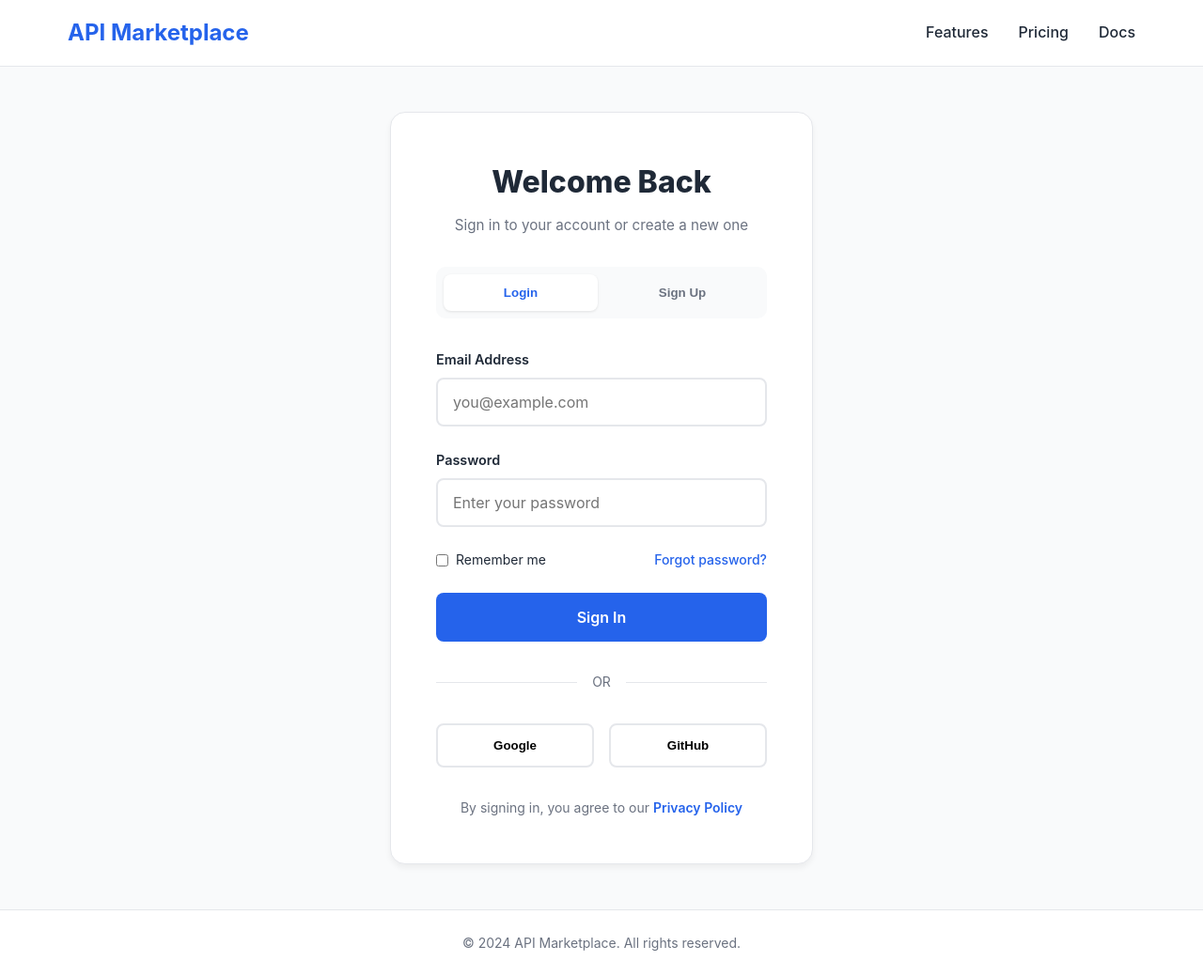
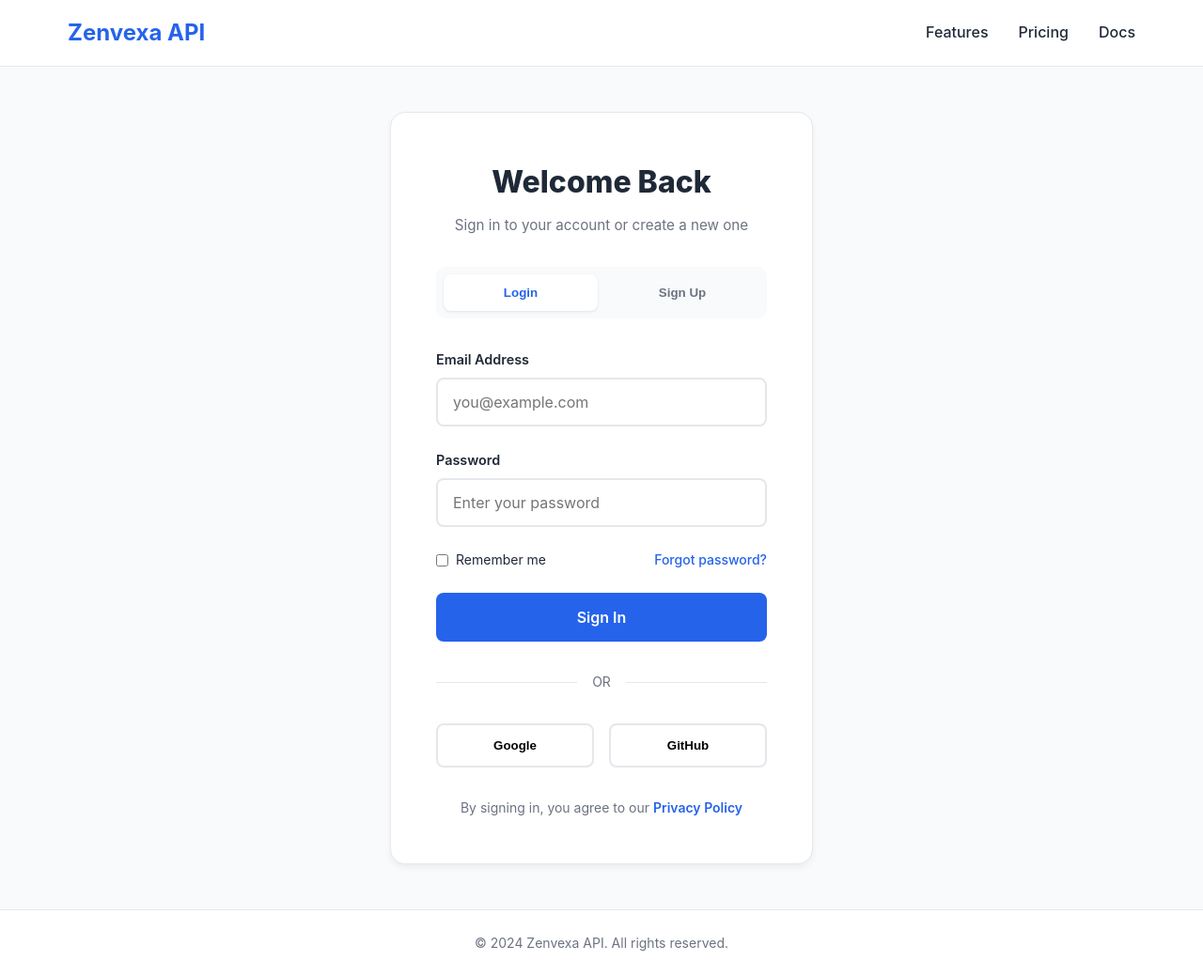
Before and after one commit to shaheerdevapi/Zenvexa-API, a Flask app: template app /templates/login.html in a window 1280 px wide. Shown: the whole page at 94% size. Run offline with Flask 3, Linux system fonts and the light colour scheme; the template is opened without the code that fills it, so the values that code supplies are empty.

Commit message:
Update login.html

```diff
--- a/app /templates/login.html
+++ b/app /templates/login.html
@@ -3,7 +3,7 @@
 <head>
     <meta charset="UTF-8">
     <meta name="viewport" content="width=device-width, initial-scale=1.0">
-    <title>Login - API Marketplace</title>
+    <title>Login - Zenvexa API</title>
     <style>
         * {
             margin: 0;
@@ -371,7 +371,7 @@
 <body>
     <header>
         <nav>
-            <a href="/" class="logo">API Marketplace</a>
+            <a href="/" class="logo">Zenvexa API</a>
             <ul class="nav-links">
                 <li><a href="#features">Features</a></li>
                 <li><a href="#pricing">Pricing</a></li>
@@ -487,7 +487,7 @@
     </div>
 
     <footer>
-        <p>&copy; 2024 API Marketplace. All rights reserved.</p>
+        <p>&copy; 2024 Zenvexa API. All rights reserved.</p>
     </footer>
 
     <script>
```
